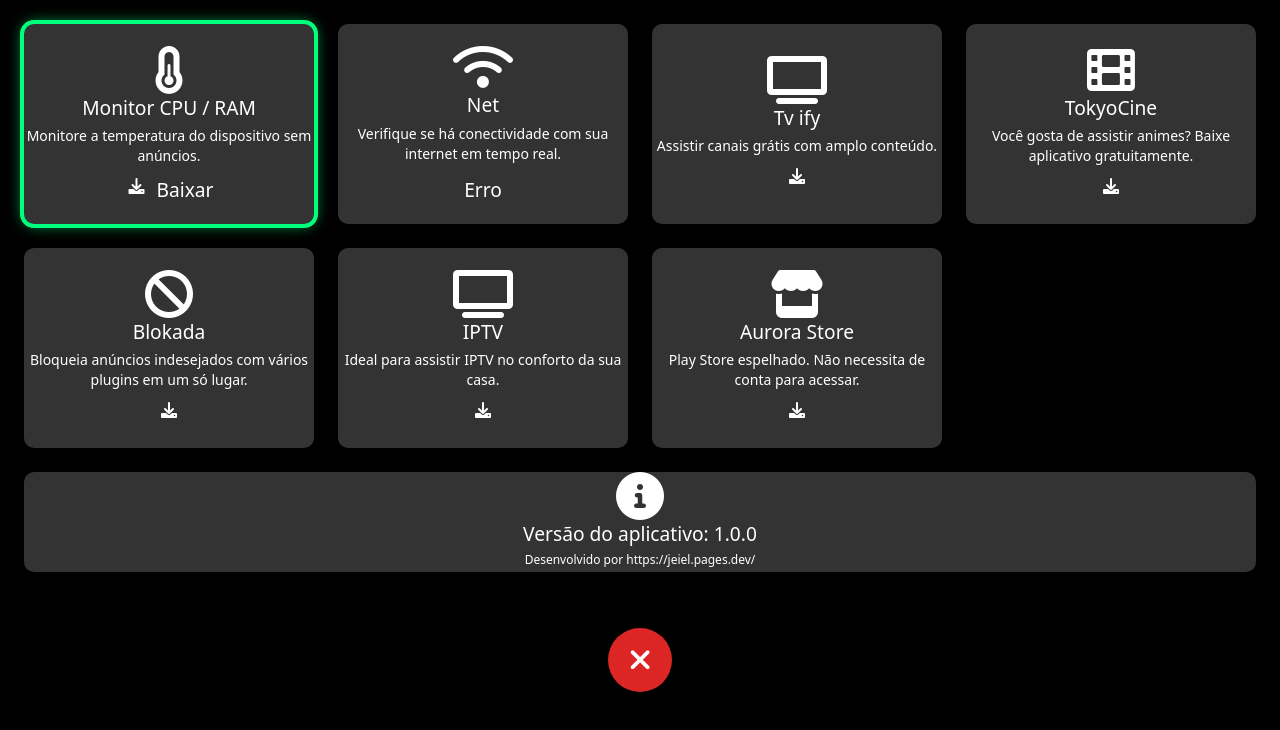
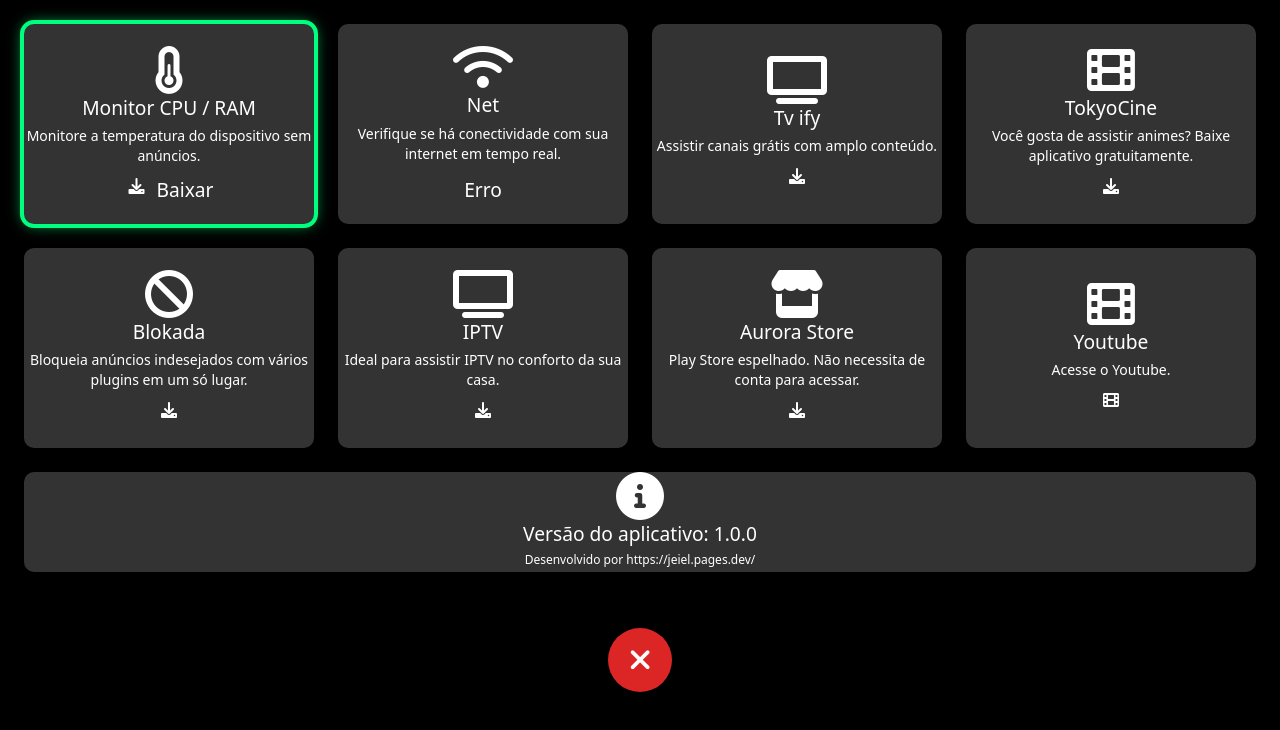
Before and after one commit to Jeiel0rbit/smart-jeiel, a plain HTML site: page app.html in a window 1280 px wide. Drawn offline with nearby package versions, Linux system fonts and the light colour scheme; no server answers.

Commit message:
Update app.html

```diff
--- a/app.html
+++ b/app.html
@@ -139,6 +139,16 @@
                 </div>
             </div>
         </div>
+      <div class="item focus-outline" tabindex="0">
+            <i class="fas fa-film fa-3x"></i>
+            <div>
+                <span>Youtube</span>
+                <div class="text-sm pt-1 pb-1">Acesse o Youtube.</div>
+                <div class="flex items-center justify-center pt-2">
+                    <i class="fas fa-film w-6 h-6 download-icon" data-apk="https://youtube.com"></i>
+                </div>
+            </div>
+        </div>
         <div class="item app-info focus-outline" tabindex="0" data-url="https://jeiel.pages.dev">
             <i class="fas fa-info-circle fa-3x"></i>
             <div>
```
